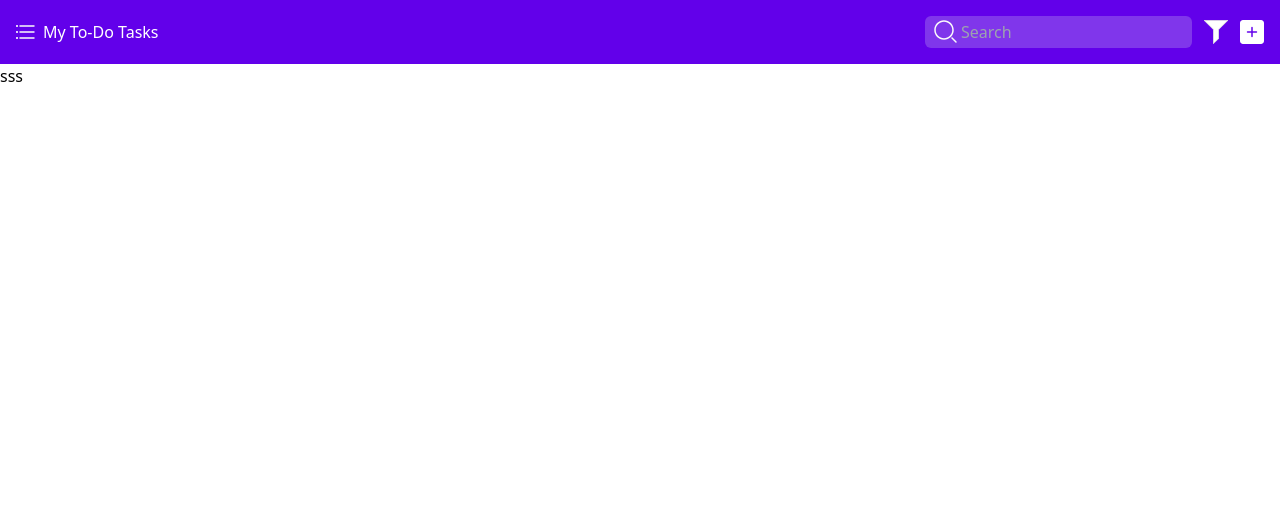
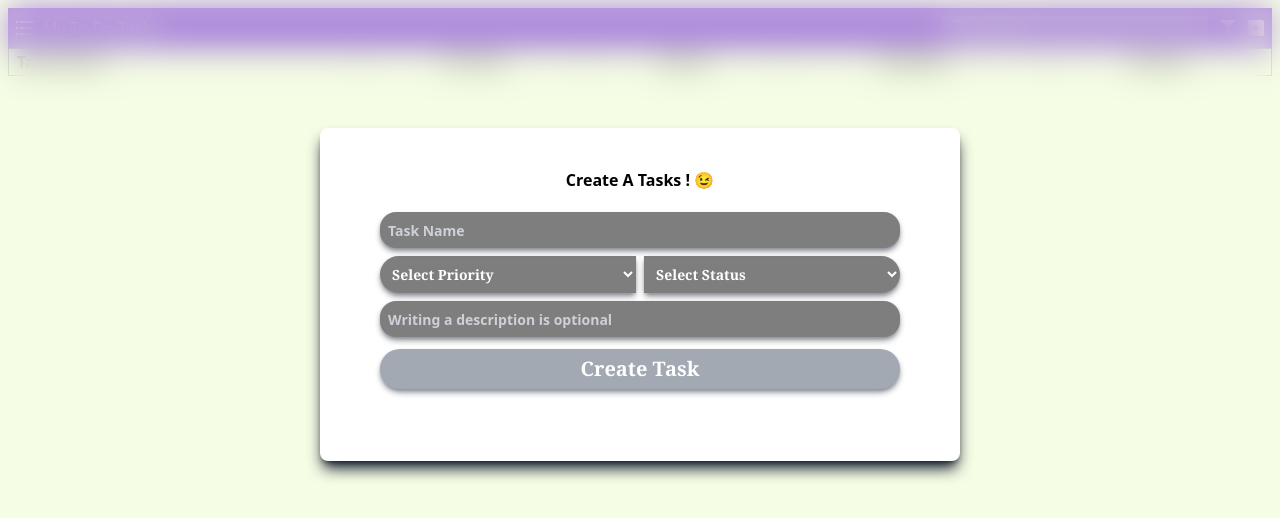
Before and after one commit to Soroush4208/Todo-App-api, a website built with Vite: page index.html in a window 1280 px wide. Both pictures are taken after a click on the picture 1252 px from the left and 32 px from the top of the page. Built offline with nearby package versions, Linux system fonts and the light colour scheme.

Commit message:
feat:creat Modal

```diff
--- a/package.json
+++ b/package.json
@@ -15,6 +15,8 @@
     "vite": "^5.2.0"
   },
   "dependencies": {
+    "axios": "^1.6.8",
+    "json-server": "^0.16.3",
     "vite-jsconfig-paths": "^2.0.1"
   }
 }
--- /dev/null
+++ b/src/api/const.js
@@ -0,0 +1 @@
+export const BASE_URL = "http://localhost:3000"
--- a/src/assets/style/index.css
+++ b/src/assets/style/index.css
@@ -1,3 +1,62 @@
 @tailwind base;
 @tailwind components;
 @tailwind utilities;
+
+
+@tailwind base;
+@tailwind components;
+@tailwind utilities;
+
+.td{
+    @apply border-collapse border border-slate-500 py-2 text-center
+}
+.th{
+    @apply border-collapse border border-slate-500
+}
+
+.spans{
+    @apply text-center rounded-full w-fit items-center px-2 py-1 text-sm
+}
+
+.modal{
+    @apply bg-white w-2/4 absolute top-32 left-1/4 z-10 px-10 rounded-lg py-10 shadow-gray-900 shadow-lg
+}
+.overlay{
+    @apply fixed top-0 left-0 bottom-0 w-screen h-screen bg-lime-100 bg-opacity-50 backdrop-blur-lg
+}
+.btn{
+    @apply p-2 mt-1 rounded-full opacity-50 hover:opacity-100 bg-slate-600 text-white w-full font-black text-xl hover:bg-black active:shadow-none font-serif h-10 text-center flex items-center justify-center
+}
+.btn-edit{
+    @apply p-2 mt-1 rounded-full bg-green-400 text-white w-full font-black text-xl opacity-50 hover:opacity-100 hover:bg-green-600 active:shadow-none font-serif h-10
+    text-center
+}
+
+.modal-description{
+    @apply font-bold text-2xl bg-amber-600 w-2/4 flex-col h-72 absolute top-1/2 left-1/2 -translate-x-1/2 -translate-y-1/2 z-10 px-8 rounded-lg pb-16 pt-4 shadow-gray-500 shadow-lg hidden
+}
+
+.text-description{
+    @apply text-base font-sans bg-violet-400 px-4 rounded-md mt-4  opacity-50 hover:opacity-100
+}
+
+/* width */
+::-webkit-scrollbar {
+    width: 5px;
+}
+
+/* Track */
+::-webkit-scrollbar-track {
+    background: #f1f1f1;
+}
+
+/* Handle */
+::-webkit-scrollbar-thumb {
+    background: #6306ab;
+    border-radius: 5px;
+}
+
+/* Handle on hover */
+::-webkit-scrollbar-thumb:hover {
+    background: #6306ab;
+}
--- a/src/index.js
+++ b/src/index.js
@@ -1,13 +1,12 @@
 import { El } from "./components/shared/El";
 import { Content } from "./layout";
-import { TableTask } from "./layout/main";
 
 export const ToDos = () => {
     return El({
         element: "div",
+        className:"p-2",
         children: [
             Content(),
-            TableTask()
         ]
     });
 }
--- a/src/layout/header/index.js
+++ b/src/layout/header/header.js
@@ -1,9 +1,14 @@
 import { El } from "@/components/shared/El"
 
 export const Header =()=>{
+  const showMadal =()=>{
+    const overlay = document.getElementById("overlay");
+    overlay.style.display="block"
+}
+
     return El({
         element: 'Header',
-        className: 'w-full bg-[#6200ea] flex justify-between p-4',
+        className: 'w-full bg-[#6200ea] flex justify-between p-2',
         children: [
           El({
             element: 'div',
@@ -11,7 +16,6 @@ export const Header =()=>{
             children: [
               El({
                 element: 'img',
-                className: 'cursor-pointer',
                 src: './src/assets/svg/Menu Cheesesburger.svg',
                 alt: 'icon_menu',
               }),
@@ -33,7 +37,7 @@ export const Header =()=>{
                   El({
                     element: 'input',
                     className:
-                      'rounded-md pl-9 py-1 outline-0 opacity-100 placeholder-opacity-100 bg-[#d5d5ec40]',
+                      'rounded pl-9 outline-0 opacity-100 placeholder-opacity-100 bg-[#d5d5ec40]',
                     id: 'search',
                     type: 'text',
                     placeholder: 'Search',
@@ -41,24 +45,24 @@ export const Header =()=>{
                   }),
                   El({
                     element: 'img',
-                    className: 'absolute p-2 w-10 cursor-pointer',
+                    className: 'absolute p-2 w-8 cursor-pointer',
                     src: './src/assets/svg/Search 2.svg',
                   }),
                 ],
               }),
               El({
                 element: 'img',
-                className: 'w-6 cursor-pointer',
+                className: 'w-4 cursor-pointer',
                 src: './src/assets/svg/filter-keyword-svgrepo-com.svg',
                 alt: 'filter',
               }),
               El({
                 element: 'img',
-                className: 'w-6 cursor-pointer',
+                className: 'w-4 cursor-pointer',
                 id: 'addData',
                 alt: 'addUser',
                 src: './src/assets/svg/plus-square-svgrepo-com.svg',
-                // eventListener: [{ event: 'click', callback: showMadal }],
+                eventListener: [{ event: 'click', callback: showMadal }],
               }),
             ],
           }),
--- a/src/layout/index.js
+++ b/src/layout/index.js
@@ -1,11 +1,15 @@
 import { El } from "@/components/shared/El"
-import { Header } from "./header"
+import { Header } from "./header/header"
+import { TableTask } from "./main/main"
+import { ModalCreate } from "./modalCreate/create"
 
 export const Content =()=>{
     return El({
         element:"div",
         children:[
-            Header()
+            Header(),
+            TableTask(),
+            ModalCreate(),
         ]
     })
 }
--- a/src/layout/main/index.js
+++ /dev/null
@@ -1,8 +0,0 @@
-import { El } from "@/components/shared/El"
-
-export const TableTask = ()=>{
-    return El({
-        element:"div",
-        innerText:"sss"
-    })
-}
--- /dev/null
+++ b/src/layout/main/main.js
@@ -0,0 +1,64 @@
+import { El } from "@/components/shared/El";
+
+export const TableTask = () => {
+  return El({
+    element: "div",
+    className: "w-full",
+    children: [
+      El({
+        element: "table",
+        className: "w-full border-collapse border border-slate-500",
+        children: [
+          El({
+            element: "thead",
+            children: [
+              El({
+                element: "tr",
+                children: [
+                  El({
+                    element: "th",
+                    className: "th text-start pl-2",
+                    innerText: "Task Name",
+                  }),
+                  El({
+                    element: "th",
+                    className: "th",
+                    innerText: "Priority",
+                  }),
+                  El({
+                    element: "th",
+                    className: "th",
+                    innerText: "Status",
+                  }),
+                  El({
+                    element: "th",
+                    className: "th",
+                    innerText: "Deadline",
+                  }),
+                  El({
+                    element: "th",
+                    className: "th",
+                    innerText: "Actions",
+                  }),
+                ],
+              }),
+            ],
+          }),
+        ],
+
+      }),
+      El({
+        element:"tbody",
+        id:"tbody",
+        children:[
+            El({
+                element:"tr",
+                children:[
+
+                ]
+            })
+        ]
+      }),
+    ],
+  });
+};
--- /dev/null
+++ b/src/layout/modalCreate/create.js
@@ -0,0 +1,139 @@
+import { El } from "@/components/shared/El";
+
+export const ModalCreate = () => {
+const closeMadal =()=>{
+    overlay.style.display="none"
+}
+  return El({
+    element: "div",
+    className: "overlay hidden",
+    id:"overlay",
+    children: [
+      El({
+        element: "div",
+        className: "modal",
+        children: [
+          El({
+            element: "span",
+            className: "flex justify-center font-bold",
+            innerText: "Create A Tasks ! 😉",
+          }),
+          El({
+            element: "div",
+            className: "flex flex-col p-5 rounded-xl",
+            children: [
+              El({
+                element: "form",
+                children: [
+                  El({
+                    element: "div",
+                    className: "flex flex-col gap-2 w-full mb-3",
+                    children: [
+                      El({
+                        element: "input",
+                        name: "content",
+                        id: "input-title",
+                        type: "text",
+                        className:
+                          "p-2 shadow-gray-900 opacity-50 hover:opacity-100 bg-black text-white shadow-md rounded-2xl w-full outline-none font-black text-sm h-9",
+                        placeholder: "Task Name",
+                      }),
+                      El({
+                        element: "div",
+                        className: "flex w-full justify-between gap-2",
+                        children: [
+                          El({
+                            element: "select",
+                            name: "color",
+                            className:
+                              "p-2 rounded-l-full w-2/4 bg-black text-white outline-none shadow-gray-900 shadow-md font-black text-sm font-serif opacity-50 hover:opacity-100 ",
+                            id: "selectPriority",
+                            children: [
+                              El({
+                                element: "option",
+                                className: "",
+                                innerText: "Select Priority",
+                              }),
+                              El({
+                                element: "option",
+                                className: "",
+                                innerText: "Low",
+                                value: "Low",
+                              }),
+                              El({
+                                element: "option",
+                                className: "",
+                                innerText: "Medium",
+                                value: "Medium",
+                              }),
+                              El({
+                                element: "option",
+                                className: "",
+                                innerText: "High",
+                                value: "High",
+                              }),
+                            ],
+                          }),
+                          El({
+                            element: "select",
+                            name: "color",
+                            className:
+                              "p-2 rounded-r-full w-2/4 bg-black text-white outline-none shadow-gray-900 shadow-md font-black text-sm font-serif opacity-50 hover:opacity-100 ",
+                            id: "selectPriority",
+                            children: [
+                              El({
+                                element: "option",
+                                className: "",
+                                innerText: "Select Status",
+                              }),
+                              El({
+                                element: "option",
+                                className: "",
+                                innerText: "Low",
+                                value: "Low",
+                              }),
+                              El({
+                                element: "option",
+                                className: "",
+                                innerText: "Medium",
+                                value: "Medium",
+                              }),
+                              El({
+                                element: "option",
+                                className: "",
+                                innerText: "High",
+                                value: "High",
+                              }),
+                            ],
+                          }),
+
+                        ],
+                      }),
+                      El({
+                        element: "input",
+                        name: "content",
+                        id: "input-title",
+                        type: "text",
+                        className:
+                          "p-2 shadow-gray-900 opacity-50 hover:opacity-100 bg-black text-white shadow-md rounded-2xl w-full outline-none font-black text-sm h-9",
+                        placeholder: "Writing a description is optional",
+                      }),
+                      El({
+                        element: "button",
+                        innerText: "Create Task",
+                        className: "btn shadow-gray-900 shadow-md",
+                        type: "submit",
+                        id: "submitBtn",
+                      })
+                    ],
+                  }),
+                ],
+              }),
+            ],
+          }),
+        ],
+      }),
+    ],
+    eventListener: [{ event: 'click', callback: closeMadal }],
+  });
+};
```
Also changed, not shown: src/api/deleteData/delet.js (added, +7 -0 lines), src/api/getData/index.js (+27 -0 lines), src/api/setData/index.js (+7 -0 lines), src/components/Button/button.js (added, +11 -0 lines), src/layout/footer/footer.js (added), src/layout/modalEdit/edit.js (added), 1 other file.
